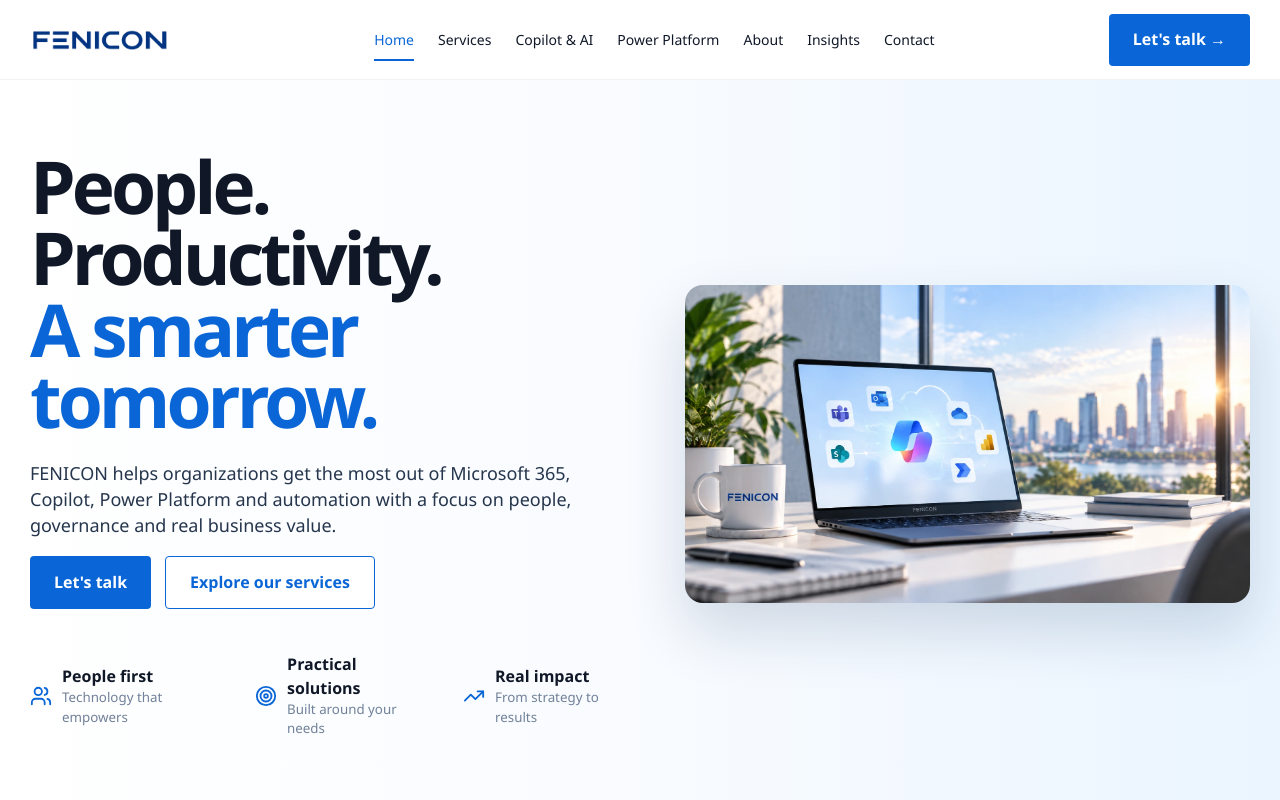
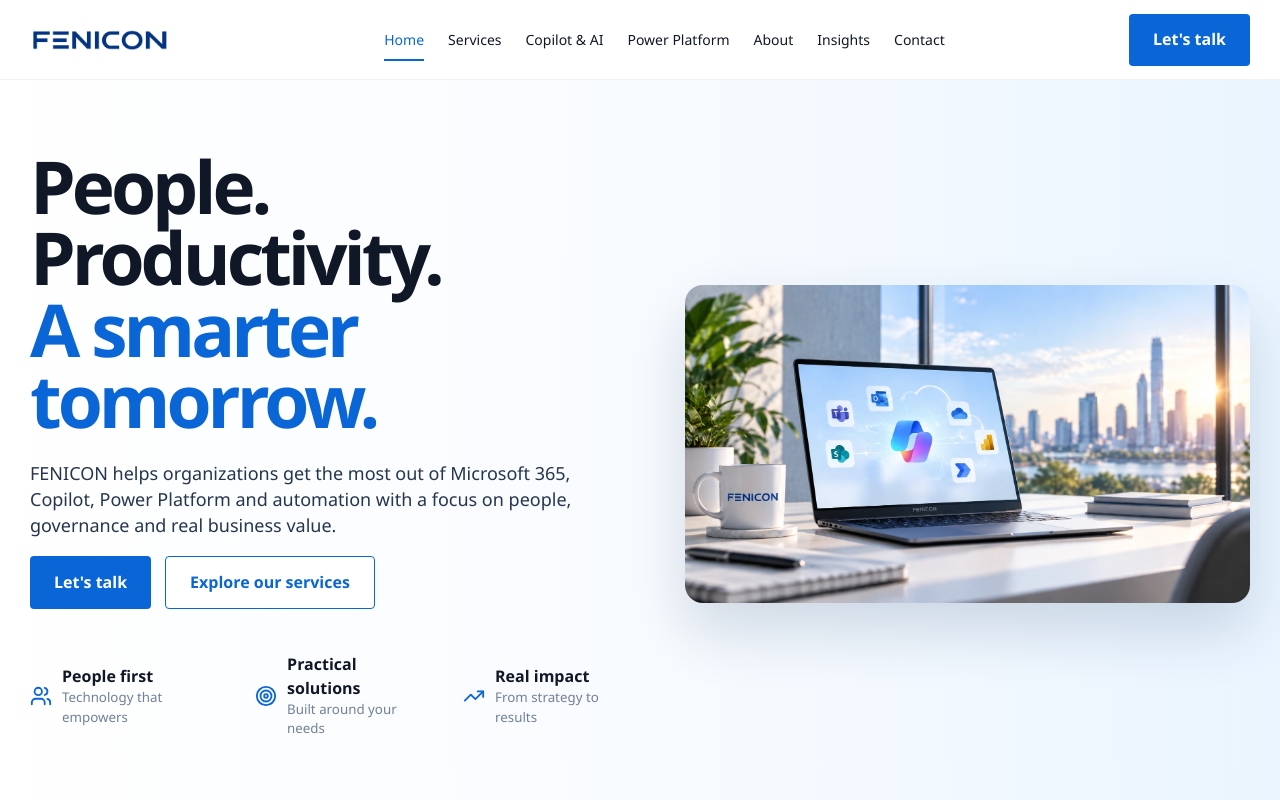
Before and after one commit to nielsferson/feniconbv-website, a React (Vite) app: page / in a window 1280 px wide. Shown: the top 800 px of the page. Built offline with nearby package versions, Linux system fonts and the light colour scheme.

Commit message:
Remove arrow from contact button text

```diff
--- a/src/components/Header.jsx
+++ b/src/components/Header.jsx
@@ -45,7 +45,7 @@
           ))}
         </nav>
 
-        <NavLink className="button button-primary nav-cta" to="/contact/">Let's talk →</NavLink>
+        <NavLink className="button button-primary nav-cta" to="/contact/">Let's talk</NavLink>
       </div>
     </header>
   )
```
